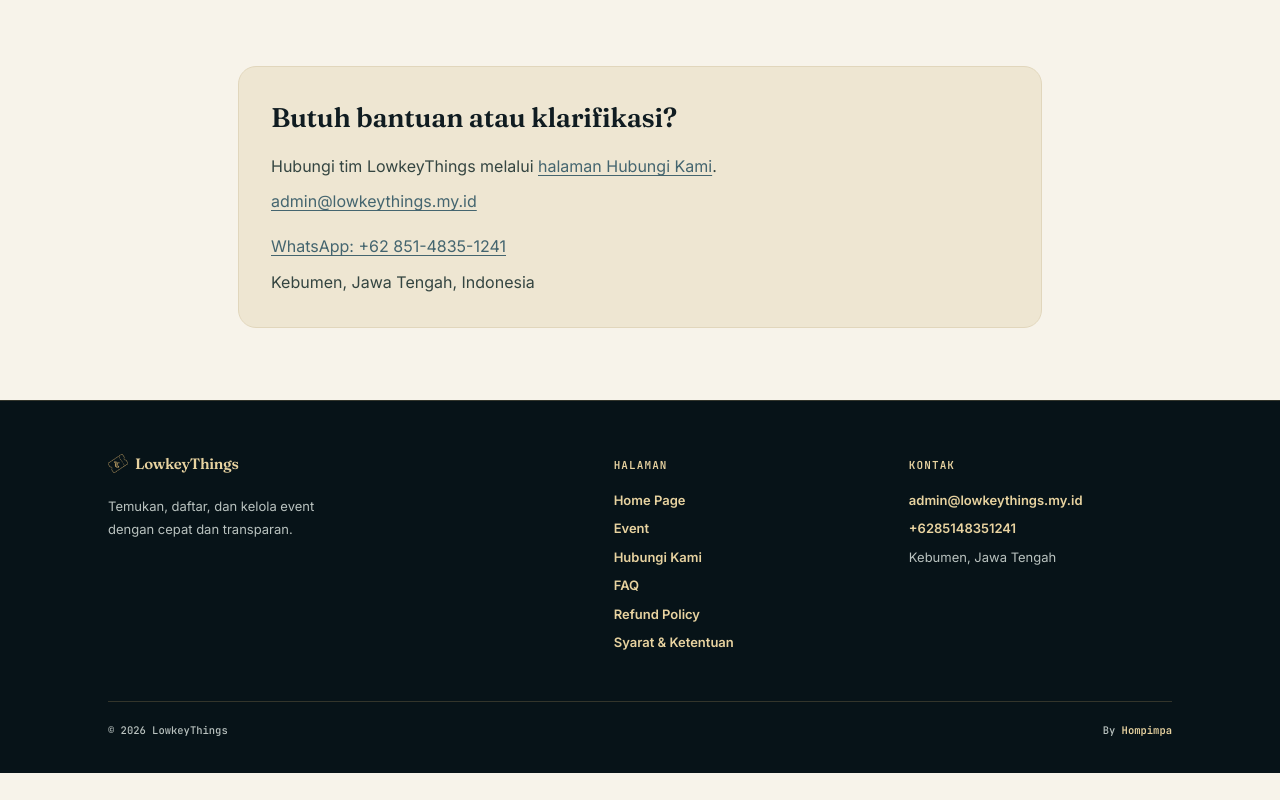
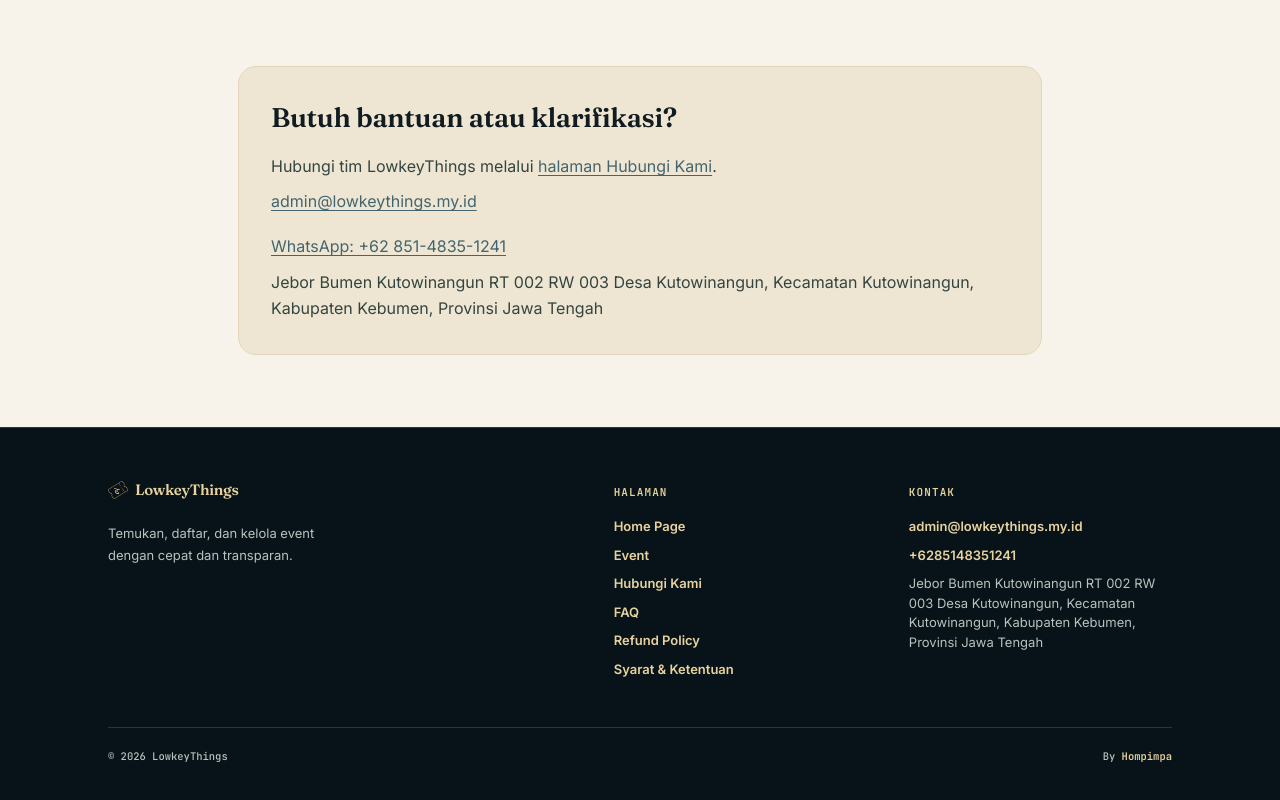
Before and after one commit to moeda-team/racehub-fe-service, a Next.js app: page /faq in a window 1280 px wide. Shown: the part 1901-2701 px from the top of the page. Before the commit the page ends 2674 px from the top, so only its background shows below. Built offline with nearby package versions, Linux system fonts and the light colour scheme.

Commit message:
fix: update address details for clarity in footer sections

```diff
--- a/app/(marketplace)/layout.tsx
+++ b/app/(marketplace)/layout.tsx
@@ -41,7 +41,10 @@
             <a href="https://wa.me/6285148351241" target="_blank" rel="noopener noreferrer">
               +6285148351241
             </a>
-            <span>Kebumen, Jawa Tengah</span>
+            <span>
+              Jebor Bumen Kutowinangun RT 002 RW 003 Desa Kutowinangun, Kecamatan Kutowinangun, Kabupaten Kebumen,
+              Provinsi Jawa Tengah
+            </span>
           </div>
           <div className="market-footer-bottom">
             <p>© {new Date().getFullYear()} LowkeyThings</p>
--- a/components/InformationPage.tsx
+++ b/components/InformationPage.tsx
@@ -35,7 +35,10 @@
         </p>
         <a href="mailto:admin@lowkeythings.my.id">admin@lowkeythings.my.id</a>
         <a href="https://wa.me/6285148351241">WhatsApp: +62 851-4835-1241</a>
-        <p>Kebumen, Jawa Tengah, Indonesia</p>
+        <p>
+          Jebor Bumen Kutowinangun RT 002 RW 003 Desa Kutowinangun, Kecamatan Kutowinangun, Kabupaten Kebumen, Provinsi
+          Jawa Tengah
+        </p>
       </aside>
     </main>
   );
```
